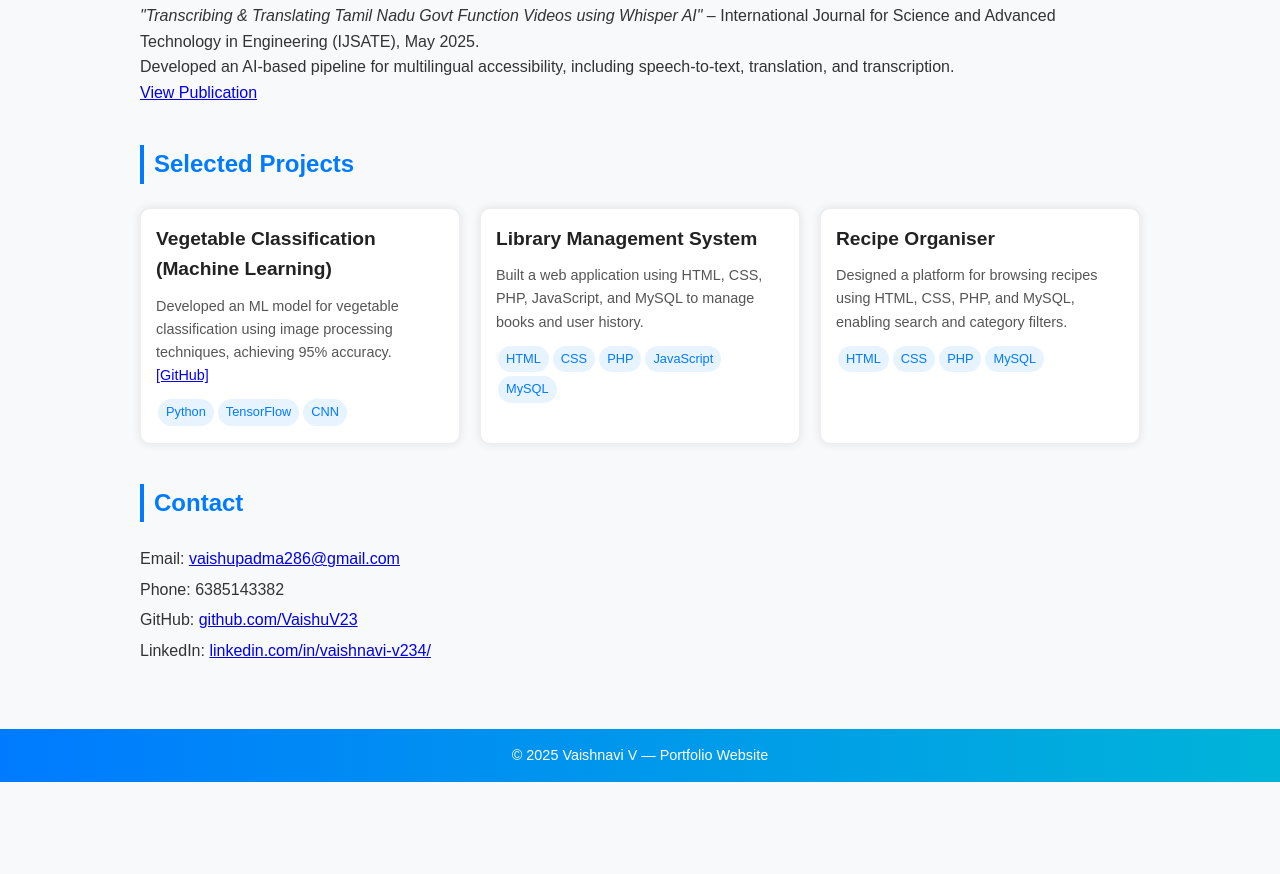
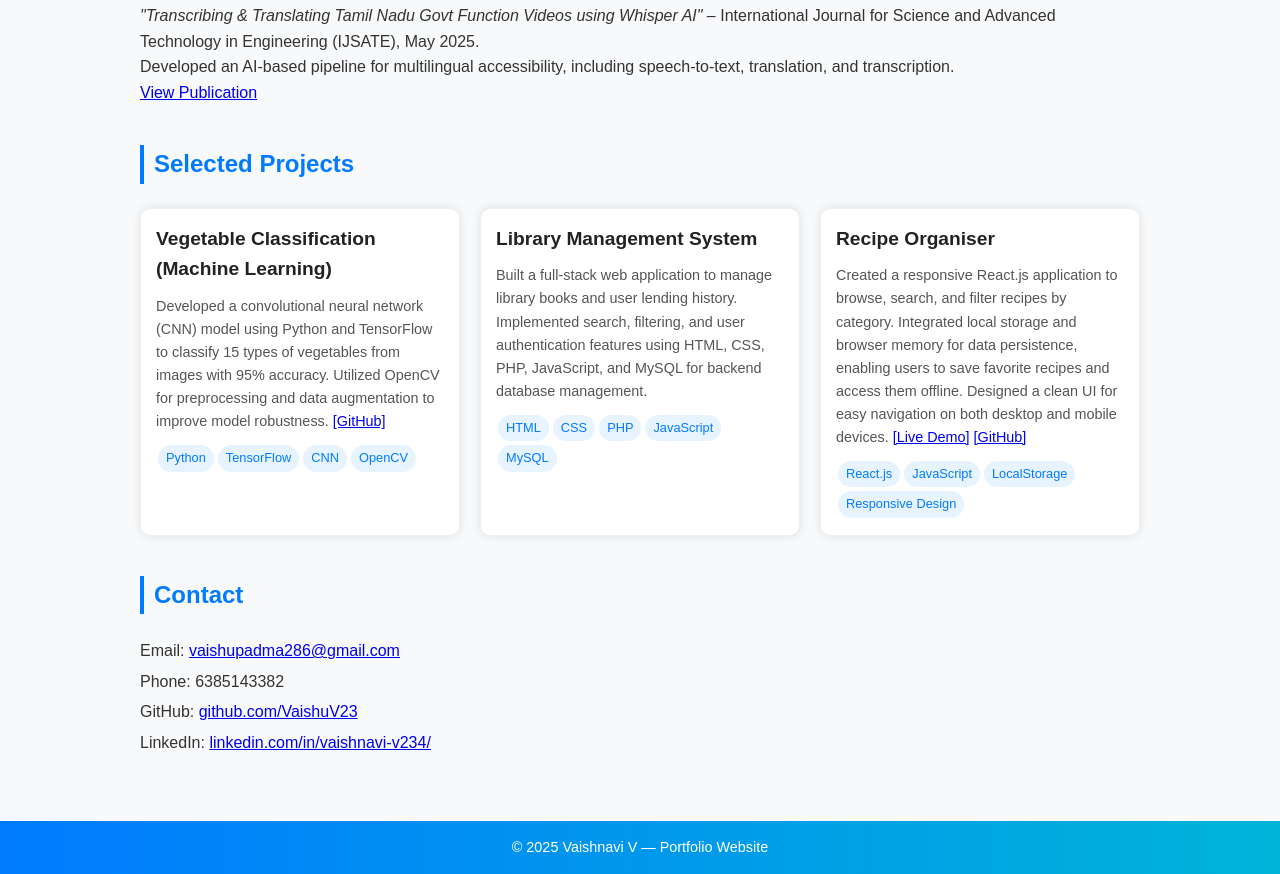
Before and after one commit to VaishuV23/Portfolio, a plain HTML site: page index.html in a window 1280 px wide. Shown: the part 1377-2251 px from the top of the page. Before the commit the page ends 2159 px from the top, so only its background shows below. Drawn offline with Linux system fonts and the light colour scheme.

Commit message:
Update index.html

```diff
--- a/index.html
+++ b/index.html
@@ -219,28 +219,31 @@ I’m driven by a passion for turning ideas into functional, polished solutions
 </section>
 
 
-
-    <!-- Projects -->
-    <section id="projects">
+<section id="projects">
   <h3>Selected Projects</h3>
   <div class="projects">
+
     <div class="project">
       <h4>Vegetable Classification (Machine Learning)</h4>
-      <p>Developed an ML model for vegetable classification using image processing techniques, achieving 95% accuracy. <a href="#">[GitHub]</a></p>
-      <div class="tags"><span>Python</span><span>TensorFlow</span><span>CNN</span></div>
+      <p>Developed a convolutional neural network (CNN) model using Python and TensorFlow to classify 15 types of vegetables from images with 95% accuracy. Utilized OpenCV for preprocessing and data augmentation to improve model robustness. <a href="#">[GitHub]</a></p>
+      <div class="tags"><span>Python</span><span>TensorFlow</span><span>CNN</span><span>OpenCV</span></div>
     </div>
+
     <div class="project">
       <h4>Library Management System</h4>
-      <p>Built a web application using HTML, CSS, PHP, JavaScript, and MySQL to manage books and user history.</p>
+      <p>Built a full-stack web application to manage library books and user lending history. Implemented search, filtering, and user authentication features using HTML, CSS, PHP, JavaScript, and MySQL for backend database management.</p>
       <div class="tags"><span>HTML</span><span>CSS</span><span>PHP</span><span>JavaScript</span><span>MySQL</span></div>
     </div>
+
     <div class="project">
       <h4>Recipe Organiser</h4>
-      <p>Designed a platform for browsing recipes using HTML, CSS, PHP, and MySQL, enabling search and category filters.</p>
-      <div class="tags"><span>HTML</span><span>CSS</span><span>PHP</span><span>MySQL</span></div>
+      <p>Created a responsive React.js application to browse, search, and filter recipes by category. Integrated local storage and browser memory for data persistence, enabling users to save favorite recipes and access them offline. Designed a clean UI for easy navigation on both desktop and mobile devices. <a href="#">[Live Demo]</a> <a href="#">[GitHub]</a></p>
+      <div class="tags"><span>React.js</span><span>JavaScript</span><span>LocalStorage</span><span>Responsive Design</span></div>
     </div>
+
   </div>
 </section>
+
 
 
 
```
